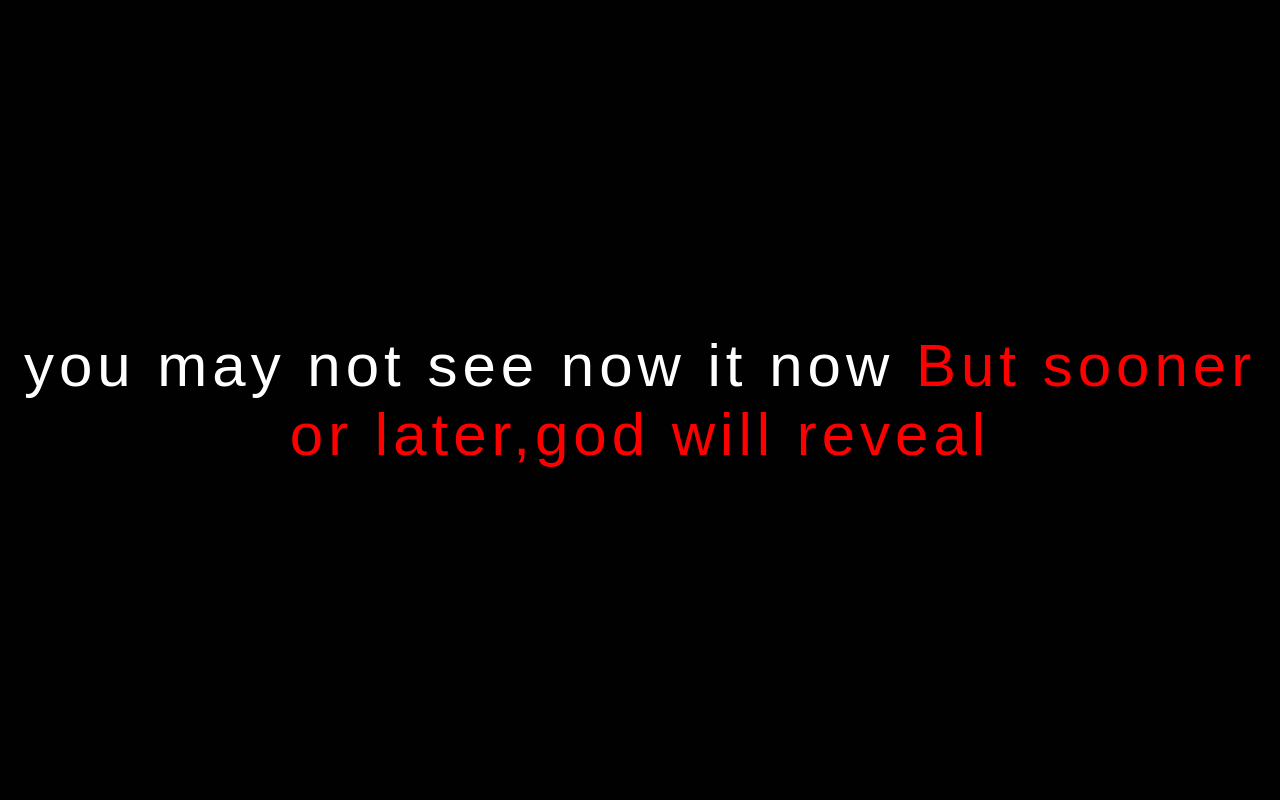
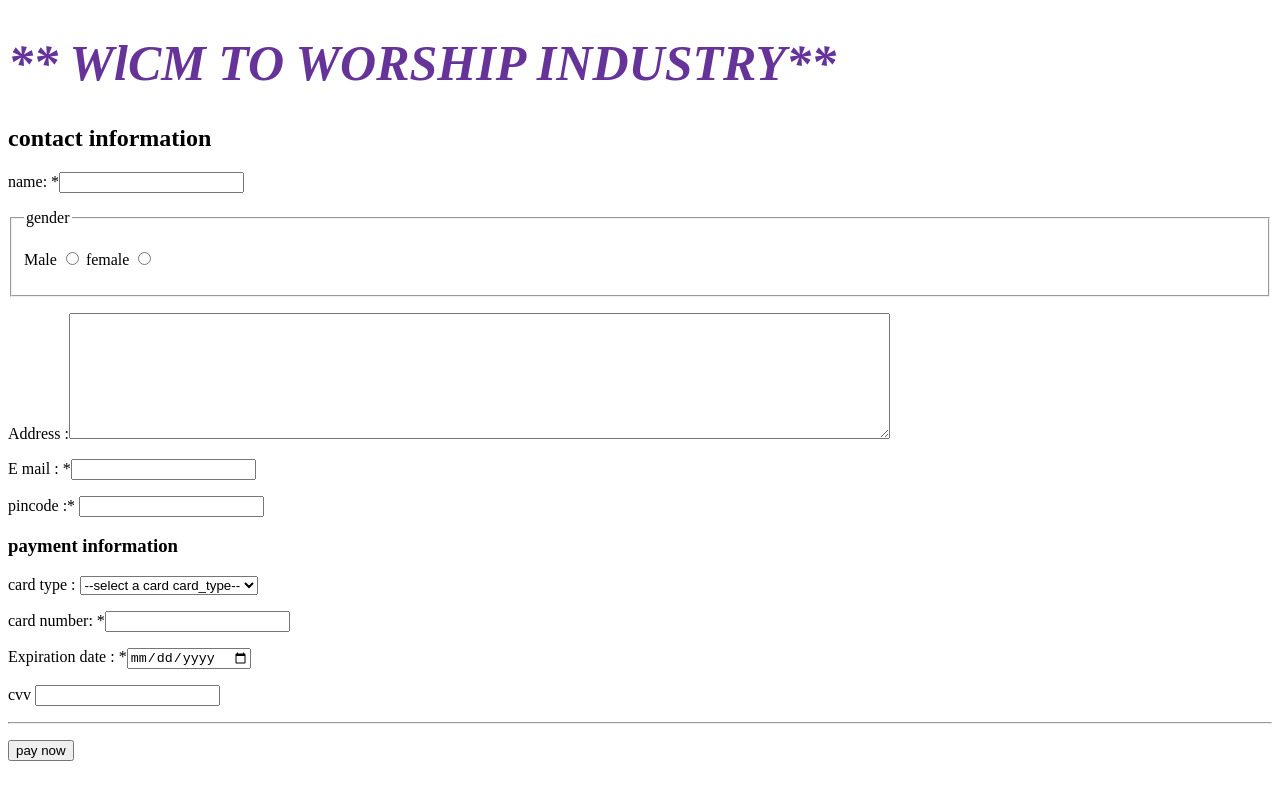
Before and after one commit to worship0098/payment-form, a plain HTML site: page index.html in a window 1280 px wide. Drawn offline with Linux system fonts and the light colour scheme.

Commit message:
Add files via upload

```diff
--- a/index.html
+++ b/index.html
@@ -1,72 +1,47 @@
 <!DOCTYPE html>
-<html lang="en">
+<html lang="en"> <!--expiration-->
 <head>
-        <meta charset="UTF-8">
-        <meta http-equiv="X-UA-Compatible" content="IE=edge">
-        <meta name="viewport" content="width=device-width, initial-scale=1.0">
-        <title>MORPHNG</title>
+    <title>payment form </title>
+    <style>
+        h1{color: rebeccapurple;
+        font-size: 50px;}
 
-<style>
-        .font{ font-size: 15px; }
-   *{   margin: 0;
-          padding: 0; }
+    </style>
+ <link rel="stylesheet" href="./index.css">
 
-          body{ font-family: 'josefn sans' ,sans-serif;}
-
-          span{ color: red;}
-
-          .container{text-align: center;
-                  position: relative;
-                  height: 100vh;
-                  width: 100%;
-                  background-color: rgba(1, 1, 1,1);
-                  display: flex;
-                  justify-content: center;
-                  flex-direction: column;
-                   }
-.text{
-        max-width: 100%;
-        letter-spacing: 5px;
-        font-size: 4em;
-        position: absolute;
-        color: white;
-        animation: text 45s infinite ease-in-out ;
-}
-
-.text:nth-child(1){ animation-delay: -50s;}
-
-.text:nth-child(2){ animation-delay: -40s;}
-
-.text:nth-child(3){ animation-delay: -30s;}
-
-.text:nth-child(4){ animation-delay: -20s;}
-
-.text:nth-child(5){ animation-delay: -10s;}
+</head>
+<body>
+    <div class="container">
+    <form action="">
+        <h1 class="main_heading"><i>**  WlCM TO WORSHIP INDUSTRY**</i> </h1>
 
 
+        <h2>contact information</h2>
+        <p>name: *<input type="text"name="name" required ></p>
 
-@keyframes text{ 0%,5%,100% { filter: blur(0px);
-        opacity: 1;}
-        20%,80% { filter: blur(35px);
-     opacity: 0;
-        }
-}
+          <fieldset> <!-- fieldset = use for making box
+         legend = use for give the name box-->
+              <legend> gender</legend> <p> Male <input type="radio" name="gender" id="male"> female <input type="radio" name ="gender" id="female"></p> </fieldset>
+         <p> Address :<textarea name="address" id="address"cols="100" rows="8"></textarea> </p>
+             <p> E mail : *<input type="email" name="email" id="email" required</p>
+             <p> pincode :* <input  type="number" name="pincode" id="pincode" required</p>
+              <h3>payment information</h3>
+             <p>card type :
+                 <select name="card_type" id="card_type">
+                     <option value="">--select a card card_type--</option>
+                     <option value="visa">visa</option>
+                     <option value="rupye">rupye</option>
+                     <option value="phone pay">phone pay</option>
+                 </select>
+             </p>
+             <p>card number: *<input type="number" name="card_number" id="card_type" required></p>
+        <p> Expiration date : *<input type="date" name="exp_date" id="exp_date>" required</p>
+        <p> cvv <input type="password" name="cvv" id="cvv>"</p>
+        <hr>
+        <p> <input type="submit" value="pay now"></p>
+                </form>
+    </div>
+     </body>
 
 
-
-</style>
-</head>
-<body>
-       <main class="font">
-       <div class=" container">
-
-        <div class="text">  Everything<span>happens </span> for a reason . </div>
-        <div class="text">  you may not see now it now  <span>But sooner or later,god will reveal </span> </div>
-        <div class="text"> why he let things happens. <span> Always remember that</span> his way is better than our ways. </div>
-        <div class="text">  his will is <span>beyond our will .</span> put your turst in him </div>
-        <div class="text"> ✌️✌️✌️ </div>
-
-       </div>
-</main>
-</body>
 </html>
```
